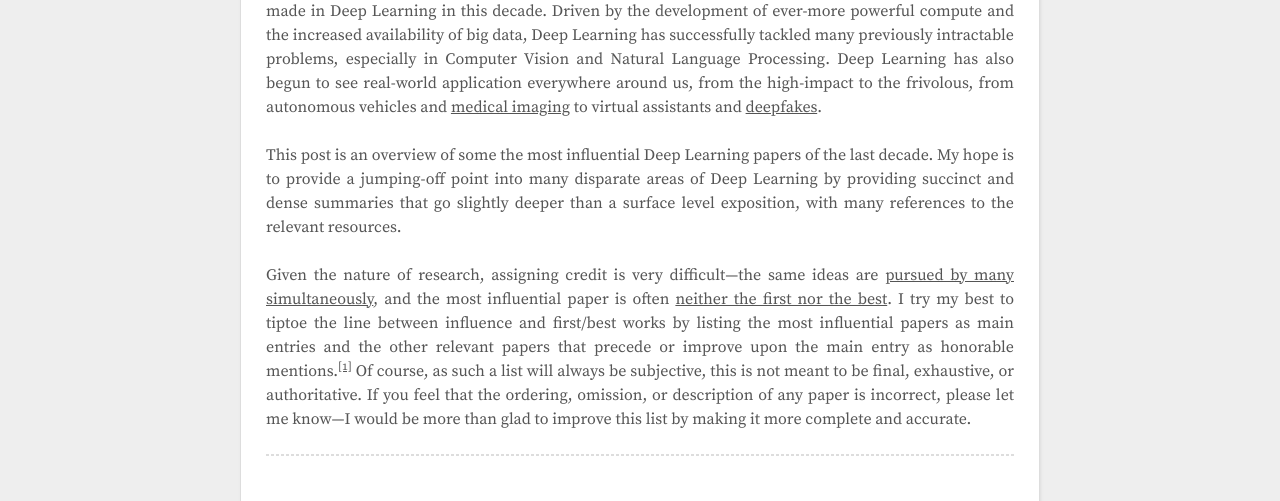
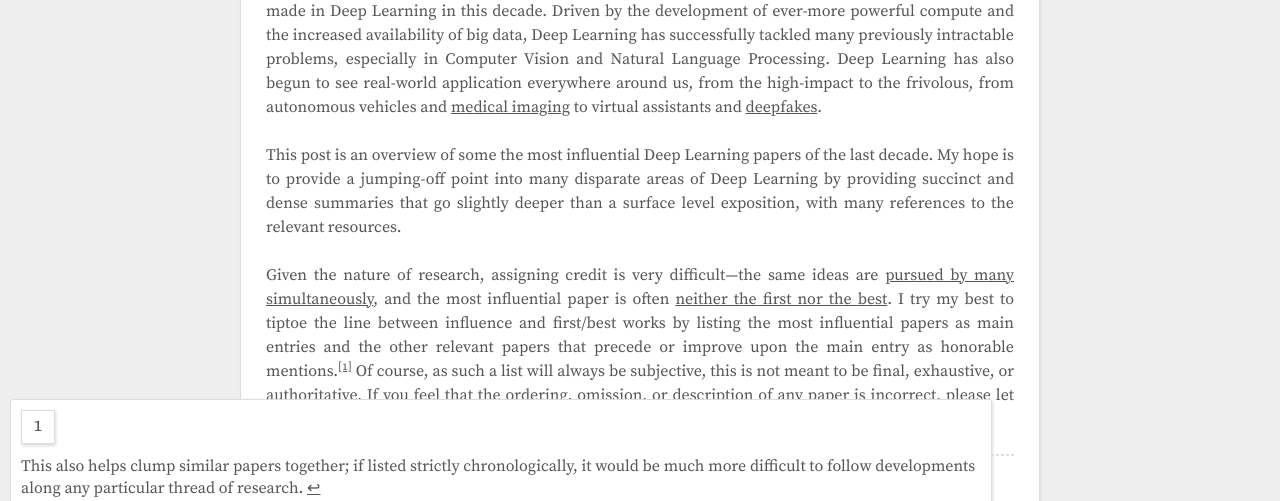
Before and after one commit to leogao2/leogao2-site, a plain HTML site: page 2019/12/31/The-Decade-of-Deep-Learning/index.html in a window 1280 px wide. Shown: the part 273-774 px from the top of the page. Drawn offline with nearby package versions, Linux system fonts and the light colour scheme; a script that the page names is missing.

Commit message:
Site updated: 2019-12-31 22:46:45

```diff
--- a/2019/12/31/The-Decade-of-Deep-Learning/index.html
+++ b/2019/12/31/The-Decade-of-Deep-Learning/index.html
@@ -27,7 +27,7 @@ ga('send', 'pageview');
   <title>The Decade of Deep Learning | Leo Gao</title>
   <meta name="viewport" content="width=device-width, initial-scale=1, maximum-scale=1">
   <meta name="description" content="As the 2010’s draw to a close, it’s worth taking a look back at the monumental progress that has been made in Deep Learning in this decade. Driven by the development of ever-more powerful compute and">
-<meta name="keywords" content="Deep Learning,Machine Learning,Reinforcement Learning">
+<meta name="keywords" content="Machine Learning,Deep Learning,Reinforcement Learning">
 <meta property="og:type" content="article">
 <meta property="og:title" content="The Decade of Deep Learning">
 <meta property="og:url" content="https://leogao.dev/2019/12/31/The-Decade-of-Deep-Learning/index.html">
@@ -346,7 +346,7 @@ The Neocognitron bears striking resemblance to a CNN; the neurons are arranged i
 
     </div>
     <footer class="article-footer">
-      <a data-url="https://leogao.dev/2019/12/31/The-Decade-of-Deep-Learning/" data-id="ck4usjnef00014xmlrp9jhko4" class="article-share-link">Share</a>
+      <a data-url="https://leogao.dev/2019/12/31/The-Decade-of-Deep-Learning/" data-id="ck4uvoed80002q7mll3vk6c6i" class="article-share-link">Share</a>
 
         <a href="https://leogao.dev/2019/12/31/The-Decade-of-Deep-Learning/#disqus_thread" class="article-comment-link">Comments</a>
 
--- a/css/style.css
+++ b/css/style.css
@@ -1088,6 +1088,57 @@ a.main-title:hover {
   text-align: center;
   margin-bottom: 10px;
 }
+.mobile-fn-float-wrapper {
+  position: fixed;
+  left: 0;
+  bottom: 0;
+  height: 25%;
+  width: calc(100% - 20px);
+  padding: 10px;
+}
+.mobile-fn-float {
+  position: absolute;
+  bottom: 10px;
+  max-width: 120ch;
+  max-height: 100%;
+  background: #fff;
+  -webkit-box-shadow: 1px 2px 3px #ddd;
+  -webkit-box-shadow: 1px 2px 3px #ddd;
+  box-shadow: 1px 2px 3px #ddd;
+  border: 1px solid #ddd;
+  border-radius: 3px;
+  color: #555;
+  padding: 10px;
+  width: calc(100% - 40px);
+  display: block;
+  overflow: auto;
+  opacity: 0;
+  -webkit-transition: opacity 0.2s;
+  -moz-transition: opacity 0.2s;
+  -ms-transition: opacity 0.2s;
+  transition: opacity 0.2s;
+}
+.mobile-fn-float a {
+  color: inherit;
+  text-decoration: underline;
+}
+.mobile-fn-float a:hover {
+  color: #777;
+}
+.mobile-fn-float p {
+  margin: 0.5em 0;
+}
+.mobile-fn-float em {
+  font-style: italic;
+}
+@media screen and (min-width: 1295px) {
+  .mobile-fn-float {
+    display: none;
+  }
+}
+.mobile-fn-float img {
+  max-width: calc(100% - 10px);
+}
 #comments {
   background: #fff;
   -webkit-box-shadow: 1px 2px 3px #ddd;
```
Also changed, not shown: 2019/09/20/Hello-World/index.html (+1 -1 lines), 2019/10/27/The-Difficulties-of-Text-Generation-with-Autoregressive-Language-Models/index.html (+2 -2 lines), 2019/11/09/Converting-HuggingFace-GPT2-Models-to-Tensorflow-1/index.html (+1 -1 lines), atom.xml (+4 -4 lines), index.html (+4 -4 lines).
